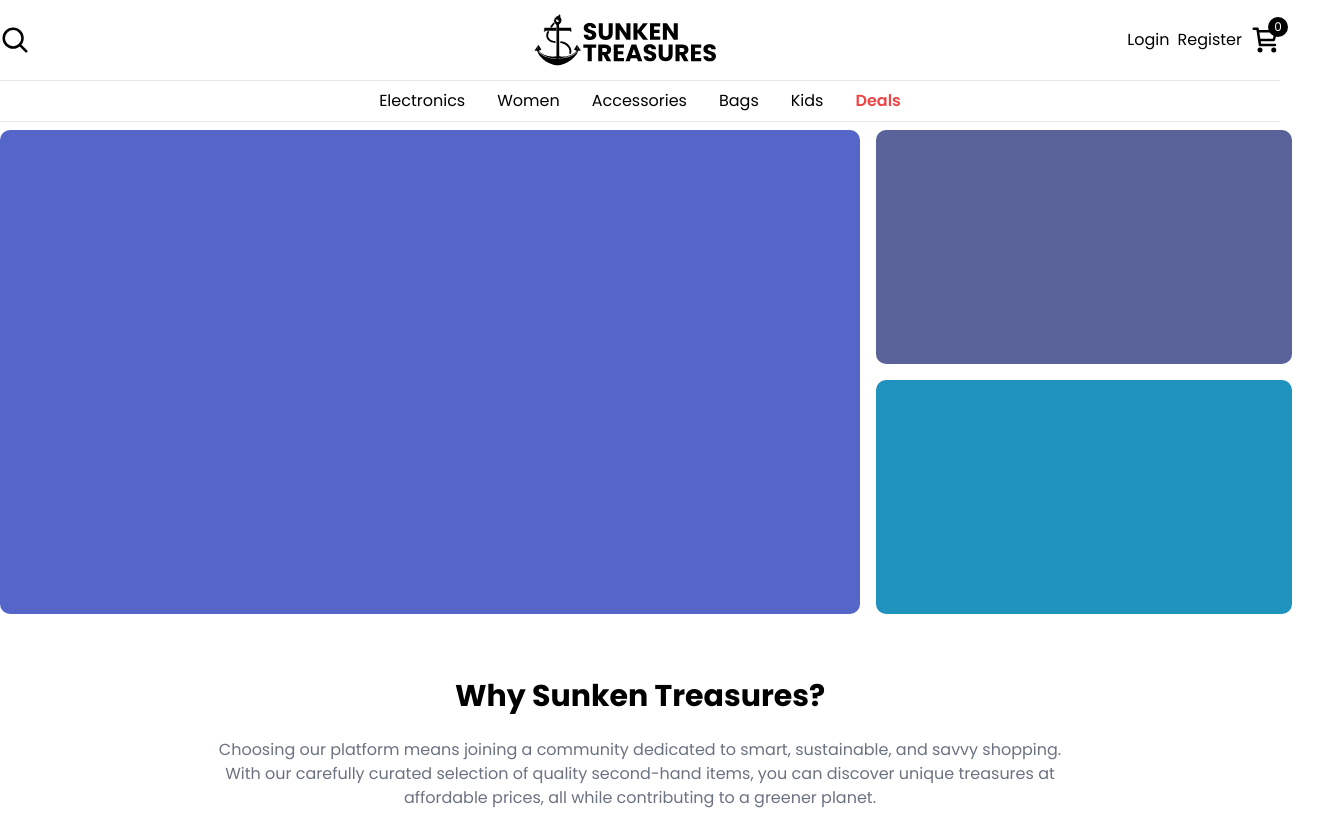
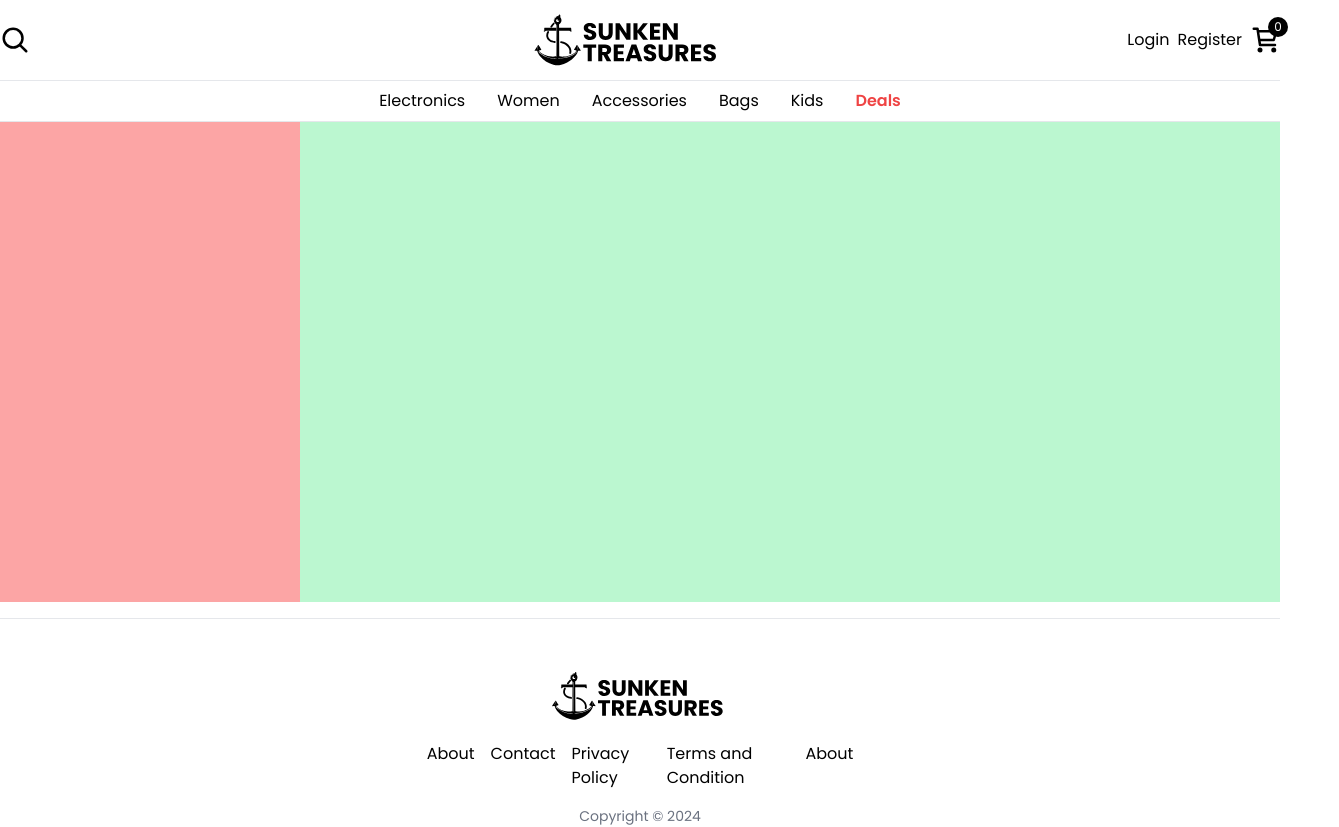
Before and after one commit to aldaineclarke/sunken_treasures_web, an Angular app: page /product in a window 1280 px wide. Before the commit this address led to /home. Shown: the top 827 px of the page, 1339 px wide, since content can reach past the window. Built offline with nearby package versions, Linux system fonts and the light colour scheme.

Commit message:
creted products listing page

```diff
--- a/src/app/app-routing.module.ts
+++ b/src/app/app-routing.module.ts
@@ -3,6 +3,7 @@ import { RouterModule, Routes } from '@angular/router';
 
 const routes: Routes = [
   { path: 'home', loadChildren: () => import('./modules/home/home.module').then(m => m.HomeModule) },
+  { path: 'product', loadChildren: () => import('./modules/product/product.module').then(m => m.ProductModule) },
   { path: '**', redirectTo:"/home"}
 ];
 
--- /dev/null
+++ b/src/app/modules/product/pages/product-listing/product-listing.component.html
@@ -0,0 +1,7 @@
+<section id="st-prod" class="min-h-[60vh] container mx-auto">
+    <div id="filter-section" class=" bg-red-300">
+
+    </div>
+
+    <div id="listing-section" class=" bg-green-200"></div>
+</section>
--- /dev/null
+++ b/src/app/modules/product/pages/product-listing/product-listing.component.scss
@@ -0,0 +1,5 @@
+#st-prod{
+    display:grid;
+    grid-template-columns: 300px auto;
+    width: 100%;
+}
--- /dev/null
+++ b/src/app/modules/product/product.component.html
@@ -0,0 +1 @@
+<router-outlet></router-outlet>
```
Also changed, not shown: src/app/modules/product/pages/product-listing/product-listing.component.ts (added, +10 -0 lines), src/app/modules/product/product-routing.module.ts (added, +19 -0 lines), src/app/modules/product/product.component.ts (added, +10 -0 lines), src/app/modules/product/product.module.ts (added, +19 -0 lines), src/app/modules/product/product.component.scss (added), 2 other files (tests, documents, lock files or other folders).
